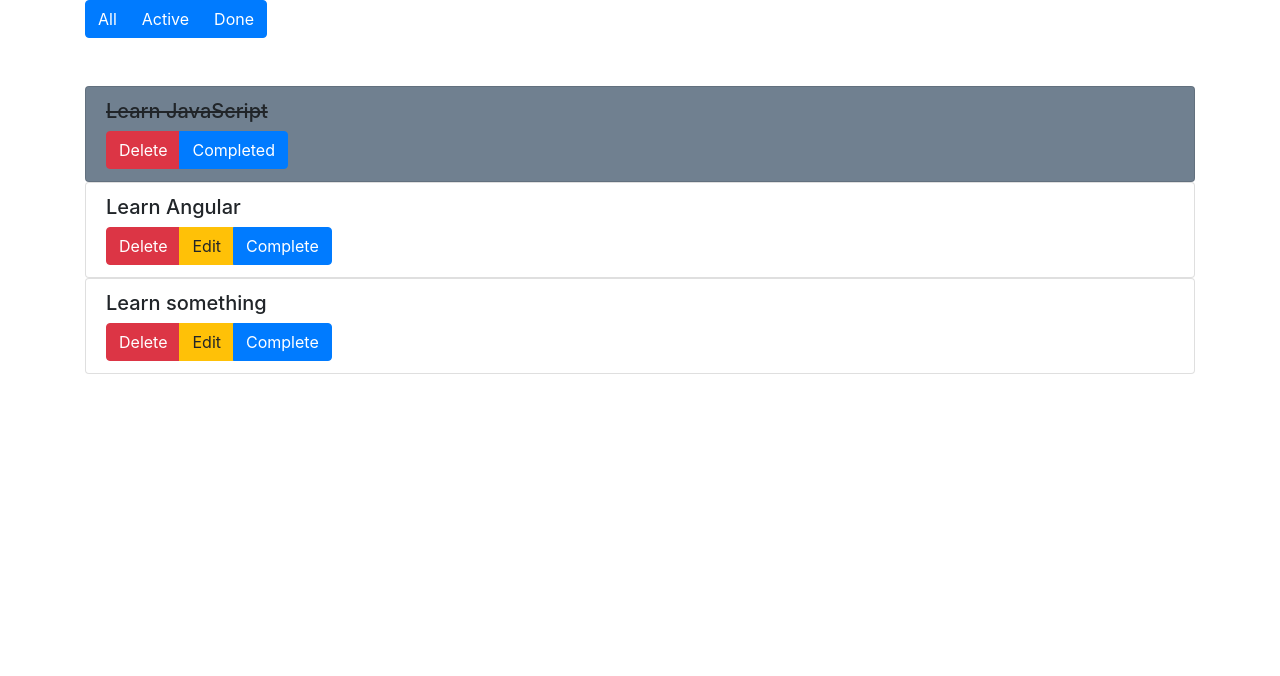
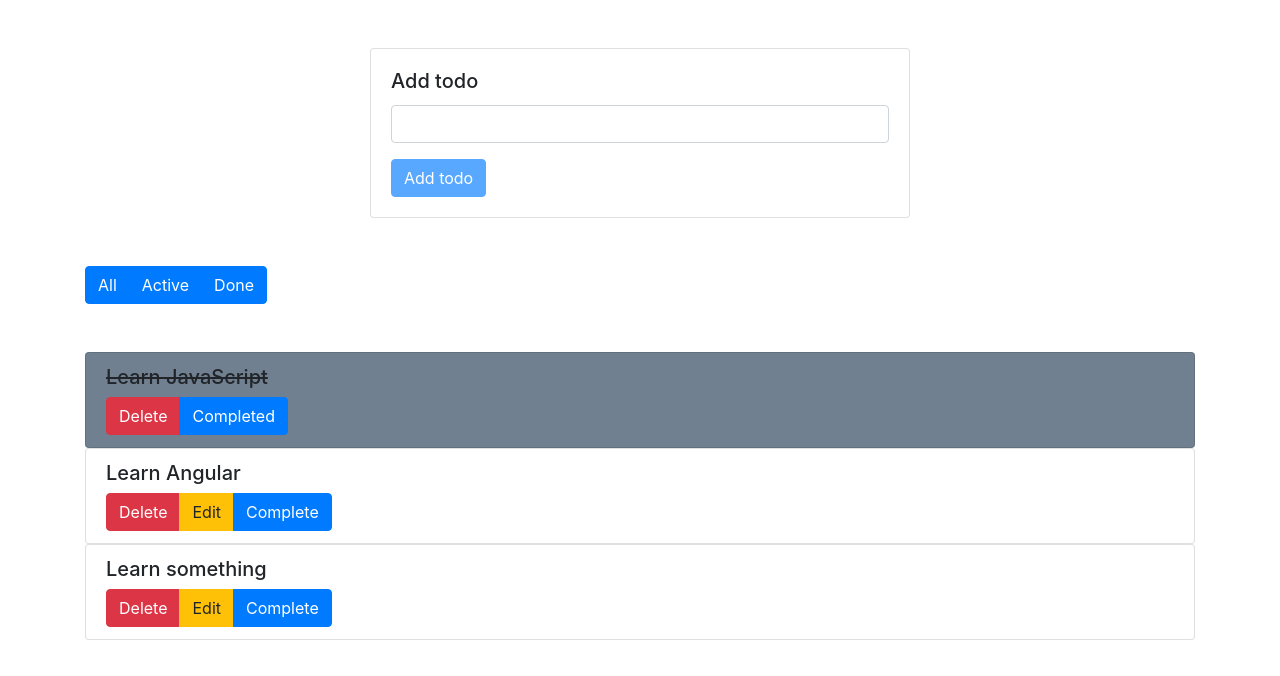
Before and after one commit to qquk/angular, an Angular app in the folder HW2/todo/: page / in a window 1280 px wide. Shown: the top 676 px of the page. Built offline with nearby package versions, Linux system fonts and the light colour scheme.

Commit message:
add-todo-form from cw4

```diff
--- a/HW2/todo/src/app/app.component.html
+++ b/HW2/todo/src/app/app.component.html
@@ -1,3 +1,4 @@
+<app-todo-form (submitEvent)="onFormSubmit($event)"></app-todo-form>
 <app-filter-items (filterEvent)="onFilterItems($event)"></app-filter-items>
 <app-empty-message *ngIf="!visibleItems.length; else elseBlock"></app-empty-message>
 <ng-template #elseBlock>
--- a/HW2/todo/src/app/app.component.ts
+++ b/HW2/todo/src/app/app.component.ts
@@ -39,6 +39,16 @@ export class AppComponent implements OnInit {
     this.visibleItems = this.visibleItems.filter(item => item.id !== id);
   }
 
+  onFormSubmit(todo): void {
+    const newTodo: Todo = {
+      ...todo,
+      isCompleted: false,
+      id: Math.random()
+    }
+
+    this.todoList.push(newTodo);
+  }
+
   completeTodoItem(id: number): void {
     let item = this.visibleItems.find(item => item.id === id);
     item.isCompleted = !item.isCompleted;
@@ -66,6 +76,7 @@ export class AppComponent implements OnInit {
     const editedItem = this.todoList.find(el => el.id === id);
     editedItem.isEditing = !editedItem.isEditing;
   }
+
   saveItem(item): void {
     const editedItem = this.todoList.find(el => el.id === item.id);
     editedItem.title = item.title;
--- a/HW2/todo/src/app/app.module.ts
+++ b/HW2/todo/src/app/app.module.ts
@@ -7,6 +7,7 @@ import { TodoListComponent } from './components/todo-list/todo-list.component';
 import { TodoListItemComponent } from './components/todo-list-item/todo-list-item.component';
 import { EmptyMessageComponent } from './components/empty-message/empty-message.component';
 import { FilterItemsComponent } from './components/filter-items/filter-items.component';
+import { TodoFormComponent } from './components/todo-form/todo-form.component';
 
 @NgModule({
   declarations: [
@@ -14,7 +15,8 @@ import { FilterItemsComponent } from './components/filter-items/filter-items.com
     TodoListComponent,
     TodoListItemComponent,
     EmptyMessageComponent,
-    FilterItemsComponent
+    FilterItemsComponent,
+    TodoFormComponent
   ],
   imports: [
     BrowserModule,
--- /dev/null
+++ b/HW2/todo/src/app/components/todo-form/todo-form.component.html
@@ -0,0 +1,29 @@
+<div class="todo-form-container mt-5 mb-5">
+  <div class="container">
+    <div class="row">
+      <div class="col-6 mx-auto">
+        <div class="card">
+          <div class="card-body">
+            <h5 class="card-title">Add todo</h5>
+            <form (ngSubmit)="onSubmit(mainForm)" #mainForm="ngForm">
+              <input [(ngModel)]="todoForm.title" type="text" name="title" class="form-control" #title="ngModel" required>
+
+              <div
+                class="alert alert-danger mt-2"
+                *ngIf="title.invalid && title.dirty"
+              >Input is required</div>
+
+              <button
+                type="submit"
+                class="btn btn-primary mt-3"
+                [disabled]="title.invalid"
+              >Add todo</button>
+            </form>
+          </div>
+        </div>
+      </div>
+    </div>
+  </div>
+  <!-- /.container -->
+</div>
+<!-- /.todo-form-container -->
--- /dev/null
+++ b/HW2/todo/src/app/components/todo-form/todo-form.component.ts
@@ -0,0 +1,19 @@
+import { Component, Output, EventEmitter, ViewChild } from '@angular/core';
+
+@Component({
+  selector: 'app-todo-form',
+  templateUrl: './todo-form.component.html',
+  styleUrls: ['./todo-form.component.css']
+})
+export class TodoFormComponent {
+  @Output() submitEvent = new EventEmitter();
+  @ViewChild('mainForm', {static: false}) form;
+  todoForm = {
+    title: ''
+  }
+
+  onSubmit(): void {
+    this.submitEvent.emit({ ...this.todoForm });
+    this.form.resetForm();
+  }
+}
```
Also changed, not shown: HW2/todo/src/app/components/todo-form/todo-form.component.css (added), 1 other file (tests, documents, lock files or other folders).
